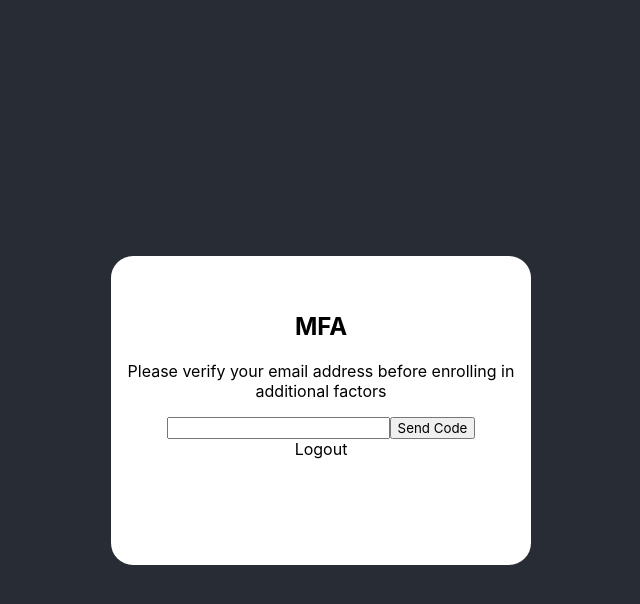
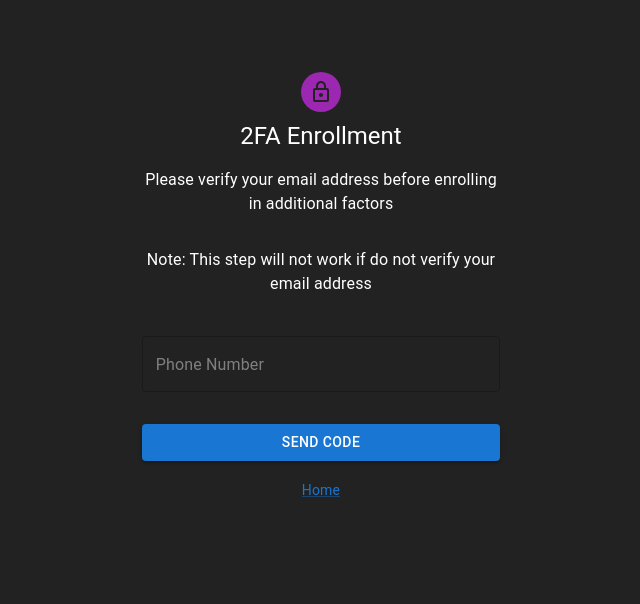
Before and after one commit to kianhennessy/FYPMessageApp, a React (Create React App) app: page /mfa in a window 1280 px wide. Shown: the top 604 px of the page, without its empty margins (319-959 px from the left). Built offline with nearby package versions, Linux system fonts and the light colour scheme; no server answers.

Commit message:
MUI design added to enroll and verify pages for mfa

```diff
--- a/src/components/Chats.js
+++ b/src/components/Chats.js
@@ -2,12 +2,14 @@ import React, { useRef, useState, useEffect } from "react"
 
 import axios from 'axios'
 import { useHistory } from "react-router-dom"
-import { ChatEngine, deleteMessage } from 'react-chat-engine'
+import { ChatEngine, deleteMessage, getOrCreateChat } from 'react-chat-engine'
 
 import { useAuth } from "../contexts/AuthContext"
 
 
 import { auth } from "../firebase"
+
+
 
 export default function Chats() {
     const didMountRef = useRef(false)
--- a/src/components/EnrollMfa.js
+++ b/src/components/EnrollMfa.js
@@ -8,6 +8,31 @@ import 'firebase/compat/auth';
 import { auth } from "../firebase"
 
 
+import Avatar from '@mui/material/Avatar';
+import Button from '@mui/material/Button';
+import CssBaseline from '@mui/material/CssBaseline';
+import TextField from '@mui/material/TextField';
+import Link from '@mui/material/Link';
+import Grid from '@mui/material/Grid';
+import Box from '@mui/material/Box';
+import LockOutlinedIcon from '@mui/icons-material/LockOutlined';
+import Typography from '@mui/material/Typography';
+import Container from '@mui/material/Container';
+import { createTheme, ThemeProvider } from '@mui/material/styles';
+
+import { Alert } from '@mui/material';
+import Snackbar from "@mui/material/Snackbar";
+
+const themeDark = createTheme({
+    palette: {
+        background: {
+            default: "#222222"
+        },
+        text: {
+            primary: "#ffffff"
+        }
+    }
+});
 
 export default function EnrollMfa() {
     const user = auth.currentUser;
@@ -16,10 +41,7 @@ export default function EnrollMfa() {
     const history = useHistory()
 
     async function handleLogout() {
-        // sign out broken
-        const x = await auth.signOut()
-        console.log(x, 'logged out')
-        console.log(auth.currentUser, 'current user')
+        await auth.signOut()
         history.push("/")
     }
 
@@ -35,7 +57,10 @@ export default function EnrollMfa() {
     }, [])
 
 
+
+
     const enroll = async () => {
+
         const phoneNumber = document.getElementById('enroll-phone').value;
 
         const user = auth.currentUser;
@@ -44,12 +69,14 @@ export default function EnrollMfa() {
         console.log(user.multiFactor)
         const session = await user.multiFactor.getSession();
 
+
         const phoneOpts = {
             phoneNumber,
             session,
         };
 
         const phoneAuthProvider = new firebase.auth.PhoneAuthProvider();
+
 
         window.verificationId = await phoneAuthProvider.verifyPhoneNumber(
             phoneOpts,
@@ -59,29 +86,79 @@ export default function EnrollMfa() {
         alert('sms text sent!');
         history.push("/verify-mfa")
     };
-    return (
-        <div id='login-page'>
-            <div id='login-card'>
-                <h2>MFA</h2>
-
-                <div>
-                    <p>Please verify your email address before enrolling in additional factors</p>
-                {/* add field for user phone number*/}
-                    <input id='enroll-phone' type="text"/>
-                    <button id='enroll-button' onClick={enroll}>Send Code</button>
-
-                {/* button to enroll in mfa*/}
-
-                    <div onClick={handleLogout}>
-                        Logout
-                    </div>
-                </div>
-
-                <br/><br/>
 
 
-            </div>
-        </div>
+
+    return (
+        // <div id='login-page'>
+        //     <div id='login-card'>
+        //         <h2>MFA</h2>
+        //
+        //         <div>
+        //             <p>Please verify your email address before enrolling in additional factors</p>
+        //             <input id='enroll-phone' type="text"/>
+        //             <button id='enroll-button' onClick={enroll}>Send Code</button>
+        //
+        //         {/* button to enroll in mfa*/}
+        //             <div onClick={handleLogout}>
+        //                 Logout
+        //             </div>
+        //         </div>
+        //         <br/><br/>
+        //
+        //     </div>
+        // </div>
+
+        <ThemeProvider theme={themeDark}>
+
+            <Container component="main" maxWidth="xs">
+                <CssBaseline />
+                <Box
+                    sx={{
+                        marginTop: 8,
+                        display: 'flex',
+                        flexDirection: 'column',
+                        alignItems: 'center',
+
+
+                    }}
+                >
+                    <Avatar sx={{ m: 1, bgcolor: 'secondary.main' }}>
+                        <LockOutlinedIcon />
+                    </Avatar>
+                    <Typography component="h1" variant="h5">
+                        2FA Enrollment
+                    </Typography>
+                    <Typography component="h1" textAlign={'center'} padding={2}>
+                        Please verify your email address before enrolling in additional factors
+                    </Typography>
+                    <Typography component="h3" textAlign={'center'} padding={2}>
+                        Note: This step will not work if do not verify your email address
+                    </Typography>
+                    <Box component="form" noValidate sx={{ mt: 1 }}>
+
+                        <TextField
+                            id='enroll-phone'
+                            placeholder="Phone Number"
+                            type="text"
+                            required
+                            fullWidth
+                            margin={"normal"}
+                        />
+                        <Button id='enroll-button' fullWidth variant="contained" sx={{ mt: 3, mb: 2 }} onClick={enroll}>Send Code</Button>
+
+                        <Grid container justifyContent={'center'}>
+                            <Grid item>
+                                <Link href="/" variant="body2" onClick={handleLogout}>
+                                    {"Home"}
+                                </Link>
+                            </Grid>
+                        </Grid>
+                    </Box>
+                </Box>
+
+            </Container>
+        </ThemeProvider>
+
     )
-
 }
--- a/src/components/Login.js
+++ b/src/components/Login.js
@@ -88,7 +88,6 @@ export default function Login() {
     }, []);
 
 
-
     const loginWithGoogle = async () => {
         try {
             await auth.signInWithPopup(new firebase.auth.GoogleAuthProvider());
@@ -108,7 +107,7 @@ export default function Login() {
         setVerificationId(
             await phoneAuthProvider.verifyPhoneNumber(phoneOpts, window.recaptchaVerifier)
         );
-        // alert("sms text sent!");
+        alert("sms text sent!");
         setAlert({severity:"info", message: "SMS Sent Successfully"});
 
     };
@@ -138,7 +137,7 @@ export default function Login() {
         setVerificationId(
             await phoneAuthProvider.verifyPhoneNumber(phoneOpts, window.recaptchaVerifier)
         );
-        alert("sms text sent!");
+        // alert("sms text sent!");
     };
 
     const handleCodeChange = (event) => {
--- a/src/components/ResetPassword.js
+++ b/src/components/ResetPassword.js
@@ -143,7 +143,6 @@ function ResetPassword(){
             </Container>
         </ThemeProvider>
 
-
     );
 
 }
--- a/src/components/VerifyMfa.js
+++ b/src/components/VerifyMfa.js
@@ -1,4 +1,4 @@
-import React, {useEffect} from "react"
+import React, {useEffect, useState} from "react"
 
 import { useHistory } from "react-router-dom"
 import firebase from 'firebase/compat/app';
@@ -7,23 +7,46 @@ import 'firebase/compat/auth';
 
 import { auth } from "../firebase"
 
+import Avatar from '@mui/material/Avatar';
+import Button from '@mui/material/Button';
+import CssBaseline from '@mui/material/CssBaseline';
+import TextField from '@mui/material/TextField';
+import Link from '@mui/material/Link';
+import Grid from '@mui/material/Grid';
+import Box from '@mui/material/Box';
+import LockOutlinedIcon from '@mui/icons-material/LockOutlined';
+import Typography from '@mui/material/Typography';
+import Container from '@mui/material/Container';
+import { createTheme, ThemeProvider } from '@mui/material/styles';
 
-export default function VerifyMfa() {
+import { Alert } from '@mui/material';
+import Snackbar from "@mui/material/Snackbar";
+
+const themeDark = createTheme({
+    palette: {
+        background: {
+            default: "#222222"
+        },
+        text: {
+            primary: "#ffffff"
+        }
+    }
+});
+
+function VerifyMfa() {
     const user = auth.currentUser;
     console.log(user)
-
     const history = useHistory()
 
     async function handleLogout() {
-        // sign out borken
         await auth.signOut()
         history.push("/")
     }
 
+    const [showAlert, setShowAlert] = useState(false);
 
     const verifyMfaCode = async () => {
         const code = document.getElementById('verify-mfa-code').value;
-
 
         const cred = firebase.auth.PhoneAuthProvider.credential(
             window.verificationId,
@@ -35,36 +58,116 @@ export default function VerifyMfa() {
         );
 
         const user = auth.currentUser;
+
         await user.multiFactor.enroll(multiFactorAssertion, 'phone number');
 
-        alert('MFA code verified');
-        history.push("/chats")
+        // try{
+        //     await user.multiFactor.enroll(multiFactorAssertion, 'phone number');
+        // }
+        // catch (e) {
+        //     console.log(e)
+        //     if(e.code === "auth/invalid-verification-code"){
+        //         alert("Invalid code")
+        //     }
+        // }
+
+        setShowAlert(true);
+
+        // alert('MFA code verified');
+        await auth.signOut()
+        // history.push("/")
+        console.log(user)
     };
+
+    useEffect(() => {
+        if (showAlert) {
+            // Hide the alert after 5 seconds and redirect to the login page
+            const timer = setTimeout(() => {
+                setShowAlert(false);
+                history.push('/login');
+            }, 3000);
+
+            // Clean up the timer when the component is unmounted or showAlert changes
+            return () => clearTimeout(timer);
+        }
+    }, [showAlert, history]);
 
 
 
     return (
-        <div id='login-page'>
-            <div id='login-card'>
-                <h2>Verify mfa</h2>
+        // <div id='login-page'>
+        //     <div id='login-card'>
+        //         <h2>Verify mfa</h2>
+        //
+        //         <div>
+        //             <input id='verify-mfa-code' type="text"/>
+        //             <button id='submit-code' onClick={verifyMfaCode}>submit mfa code</button>
+        //             {/* button to enroll in mfa*/}
+        //             <div onClick={handleLogout}>
+        //                 Logout
+        //             </div>
+        //         </div>
+        //         <br/>
+        //         <br/>
+        //     </div>
+        // </div>
 
-                <div>
-                    {/* add field for user phone number*/}
-                    <input id='verify-mfa-code' type="text"/>
-                    <button id='submit-code' onClick={verifyMfaCode}>submit mfa code</button>
+        <ThemeProvider theme={themeDark}>
 
-                    {/* button to enroll in mfa*/}
+            <Snackbar open={showAlert}>
+                <Alert onClose={() => setShowAlert(false)} severity="success" sx={{ width: '100%' }}>
+                    successfully enrolled in MFA, redirecting to login page
+                </Alert>
+            </Snackbar>
 
-                    <div onClick={handleLogout}>
-                        Logout
-                    </div>
-                </div>
-
-                <br/><br/>
+            <Container component="main" maxWidth="xs">
+                <CssBaseline />
+                <Box
+                    sx={{
+                        marginTop: 8,
+                        display: 'flex',
+                        flexDirection: 'column',
+                        alignItems: 'center',
 
 
-            </div>
-        </div>
+                    }}
+                >
+                    <Avatar sx={{ m: 1, bgcolor: 'secondary.main' }}>
+                        <LockOutlinedIcon />
+                    </Avatar>
+                    <Typography component="h1" variant="h5">
+                        Verify 2FA Code
+                    </Typography>
+                    <Typography component="h1" textAlign={'center'} padding={2}>
+                        Please verify the code sent to your phone
+                    </Typography>
+
+                    <Box component="form" noValidate sx={{ mt: 1 }}>
+
+                        <TextField
+                            id='verify-mfa-code'
+                            type="text"
+                            placeholder="2FA code"
+                            fullWidth
+                            required
+                            margin="normal"
+                        />
+                        <Button id='submit-code' onClick={verifyMfaCode} fullWidth variant="contained" sx={{ mt: 3, mb: 2 }}> submit mfa code</Button>
+
+                        <Grid container justifyContent={'center'}>
+                            <Grid item>
+                                <Link href="/" variant="body2" onClick={handleLogout}>
+                                    {"Home"}
+                                </Link>
+                            </Grid>
+                        </Grid>
+                    </Box>
+                </Box>
+            </Container>
+        </ThemeProvider>
+
     )
 
 }
+
+export default VerifyMfa;
```
